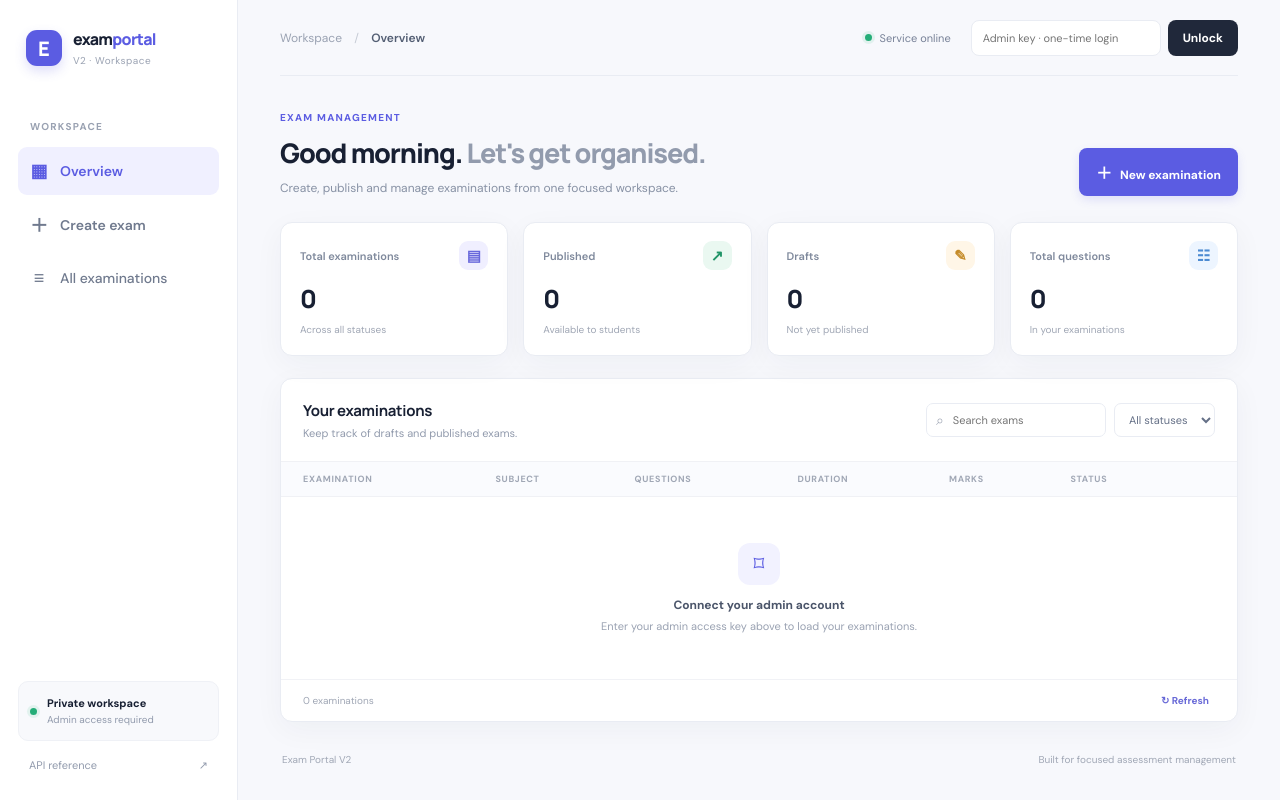
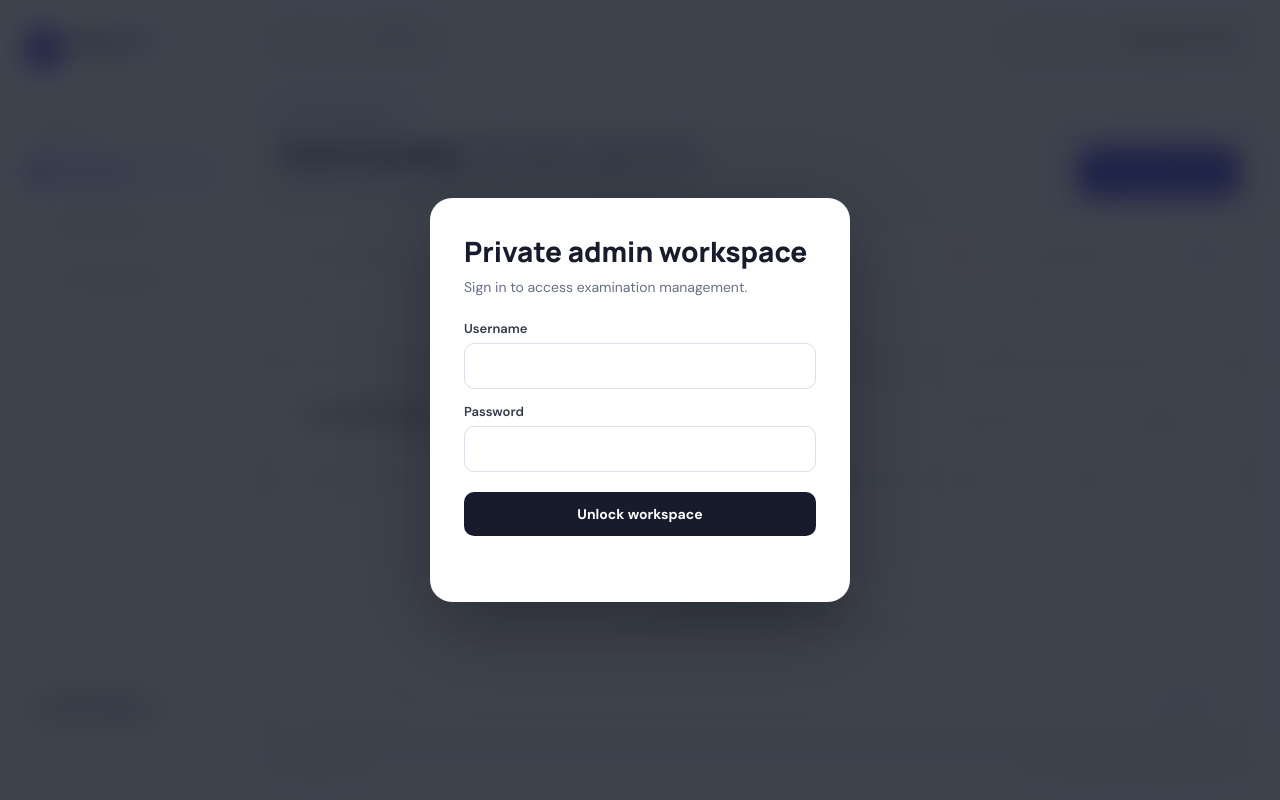
Before and after one commit to sayandas-eng/exam-portal-v2, a Flask app: page /admin in a window 1280 px wide. Run offline with Flask 3, Linux system fonts and the light colour scheme; some libraries are stand-ins or nearby versions.

Commit message:
Add full-screen admin workspace lock screen

```diff
--- a/templates/index.html
+++ b/templates/index.html
@@ -10,8 +10,29 @@
   <link rel="preconnect" href="https://fonts.gstatic.com" crossorigin>
   <link href="https://fonts.googleapis.com/css2?family=DM+Sans:wght@400;500;600;700&family=Manrope:wght@500;600;700;800&display=swap" rel="stylesheet">
   <link rel="stylesheet" href="/static/style.css">
+  <style>
+    .admin-lock{position:fixed;inset:0;z-index:9999;display:grid;place-items:center;padding:24px;background:rgba(10,15,28,.78);backdrop-filter:blur(14px)}
+    .admin-lock[hidden]{display:none}.admin-lock-card{width:min(420px,100%);padding:34px;border-radius:22px;background:#fff;box-shadow:0 24px 90px #0005}
+    .admin-lock-card h1{font:800 28px Manrope,sans-serif;margin:0 0 8px;color:#171b2b}.admin-lock-card p{color:#697086;margin:0 0 24px}
+    .admin-lock-card label{display:block;font-weight:600;font-size:13px;margin:14px 0 6px;color:#34394c}
+    .admin-lock-card input{width:100%;padding:13px 14px;border:1px solid #dce0ea;border-radius:10px;font:inherit}
+    .admin-lock-card button{width:100%;margin-top:20px;padding:13px;border:0;border-radius:10px;background:#171b2b;color:white;font-weight:700;cursor:pointer}
+    #admin-lock-error{color:#b42318;min-height:20px;margin-top:12px;font-size:13px}
+  </style>
 </head>
 <body>
+  <section id="admin-lock" class="admin-lock" aria-modal="true" role="dialog" aria-labelledby="admin-lock-title">
+    <form id="admin-login-form" class="admin-lock-card">
+      <h1 id="admin-lock-title">Private admin workspace</h1>
+      <p>Sign in to access examination management.</p>
+      <label for="admin-username">Username</label>
+      <input id="admin-username" name="username" autocomplete="username" required>
+      <label for="admin-password">Password</label>
+      <input id="admin-password" name="password" type="password" autocomplete="current-password" required>
+      <button id="admin-login-button" type="submit">Unlock workspace</button>
+      <div id="admin-lock-error" role="alert"></div>
+    </form>
+  </section>
   <div class="app-shell">
     <aside class="sidebar">
       <a class="brand" href="/" aria-label="Exam Portal home">
@@ -34,8 +55,7 @@
         <div class="topbar-right">
           <span class="system-status"><i></i> Service online</span>
           <div class="admin-connect">
-            <input id="admin-key" type="password" autocomplete="current-password" placeholder="Admin key · one-time login" aria-label="Admin access key">
-            <button id="connect-button" class="button button-dark">Unlock</button>
+            <span id="admin-session-label">Workspace locked</span>
             <button id="logout-button" class="button button-dark hidden" type="button">Log out</button>
           </div>
         </div>
```
